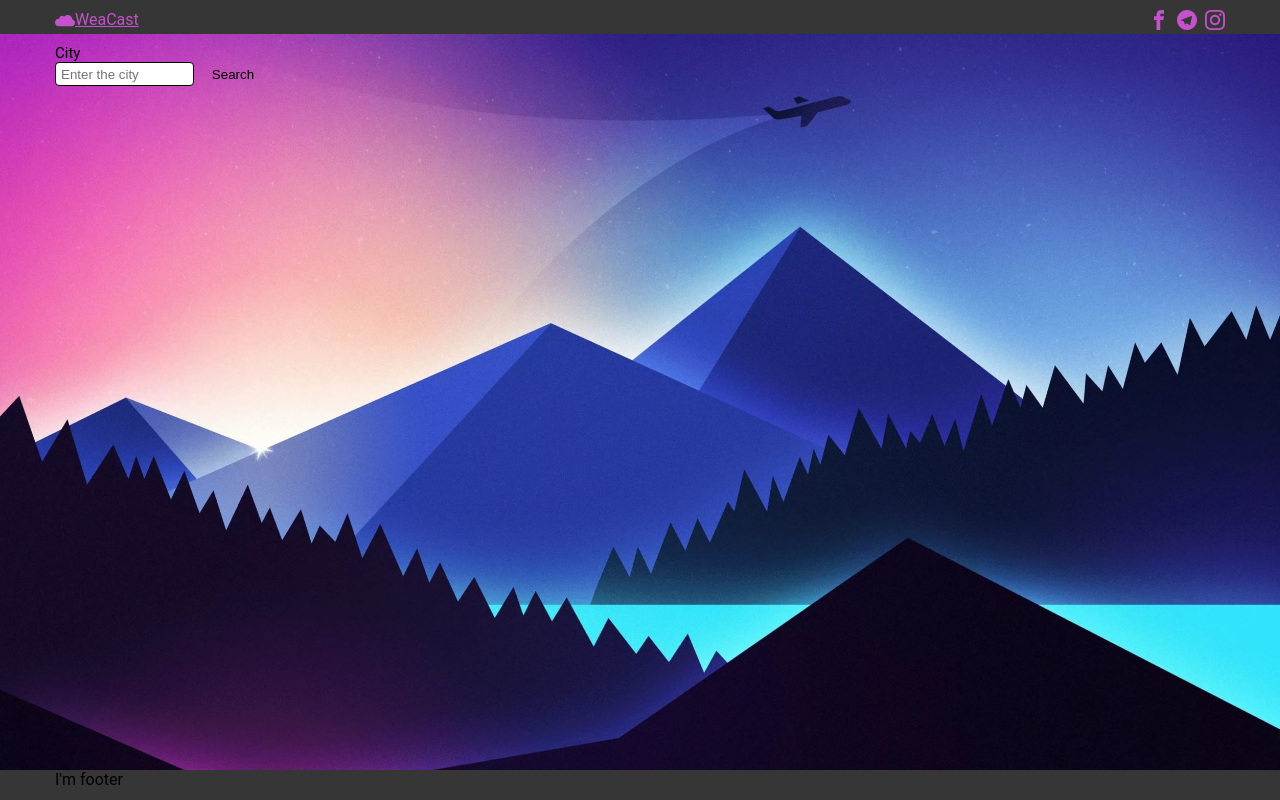
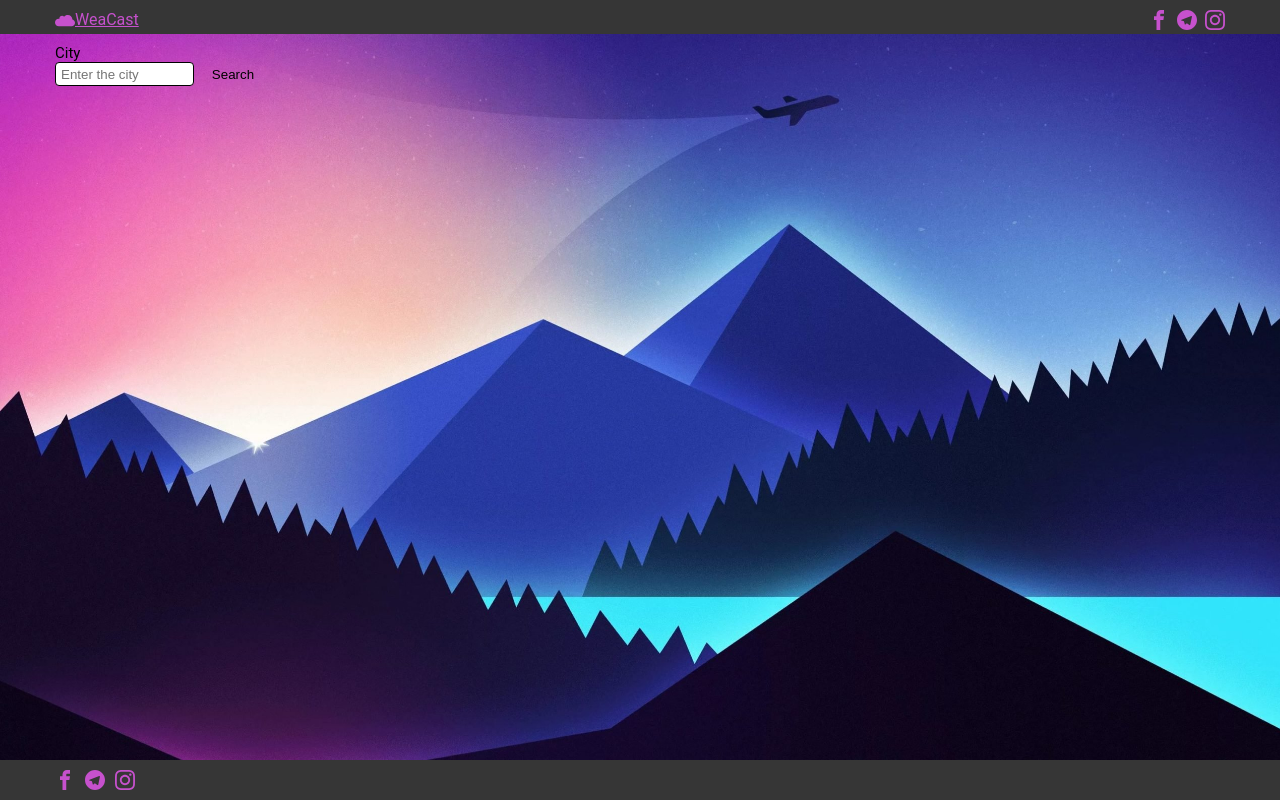
Before and after one commit to HelenFedoseeva/weather-app, a website with bundled scripts: page index.html in a window 1280 px wide. Shown: the top 800 px of the page. Built offline with nearby package versions, Linux system fonts and the light colour scheme; no server answers.

Commit message:
fixed the footer

```diff
--- a/index.html
+++ b/index.html
@@ -1,10 +1,10 @@
 <!DOCTYPE html>
 <html lang="en">
   <head>
-    <meta charset="UTF-8">
-    <meta http-equiv="X-UA-Compatible" content="IE=edge">
-    <meta name="viewport" content="width=device-width, initial-scale=1.0">
-    <link rel="stylesheet" href="./sass/index.css">
+    <meta charset="UTF-8" />
+    <meta http-equiv="X-UA-Compatible" content="IE=edge" />
+    <meta name="viewport" content="width=device-width, initial-scale=1.0" />
+    <link rel="stylesheet" href="./sass/index.css" />
     <title>Weather application</title>
   </head>
   <body class="body">
@@ -12,7 +12,7 @@
       <div class="container header__container">
         <div class="header__logo logo">
           <div>
-                    <svg  class="logo__icon" width="20" height="20">
+            <svg class="logo__icon" width="20" height="20">
               <use href="./img/icons-sprite.svg#icon-cloud"></use>
             </svg>
           </div>
@@ -27,19 +27,24 @@
           <nav class="header__nav">
             <ul class="header__nav-list list">
               <li class="header__nav-item">
+                <a href="#">
                   <svg class="list__icon" width="20" height="20">
                     <use href="./img/icons-sprite.svg#icon-facebook"></use>
                   </svg>
+                </a>
               </li>
               <li class="header__nav-item">
-                            <svg class="list__icon" width="20" height="20">
+                <a href="#"><svg class="list__icon" width="20" height="20">
                     <use href="./img/icons-sprite.svg#icon-telegram"></use>
                   </svg>
+                </a>
               </li>
               <li class="header__nav-item">
+                <a href="#">
                   <svg class="list__icon" width="20" height="20">
                     <use href="./img/icons-sprite.svg#icon-instagram"></use>
                   </svg>
+                </a>
               </li>
             </ul>
           </nav>
@@ -52,7 +57,11 @@
           <label class="main-form__label">
             <span class="main-form__label-text">City</span>
             <div>
-                        <input class="main-form__label-input" type="text" placeholder="Enter the city">
+              <input
+                class="main-form__label-input"
+                type="text"
+                placeholder="Enter the city"
+              />
               <button class="main-form__btn btn" type="submit">Search</button>
             </div>
           </label>
@@ -62,18 +71,50 @@
     </main>
     <footer class="footer">
       <div class="container">
-            <p>I'm footer</p>
+        <ul class="list footer__social-list">
+          <li class="footer__social-item">
+            <a href="#"
+              ><svg class="list__icon" width="20" height="20">
+                <use href="./img/icons-sprite.svg#icon-facebook"></use></svg></a>
+          </li>
+          <li class="footer__social-item">
+            <svg class="list__icon" width="20" height="20">
+              <use href="./img/icons-sprite.svg#icon-telegram"></use>
+            </svg>
+          </li>
+          <li class="footer__social-item">
+            <svg class="list__icon" width="20" height="20">
+              <use href="./img/icons-sprite.svg#icon-instagram"></use>
+            </svg>
+          </li>
+        </ul>
       </div>
     </footer>
     <div id="mobile-menu" class="mobile-menu">
       <div class="mobile-menu__container">
-            <button id="close-mobile-menu" class="mobile-menu__close-btn btn" type="button"></button>
+        <button
+          id="close-mobile-menu"
+          class="mobile-menu__close-btn btn"
+          type="button"
+        ></button>
         <div class="mobile-menu__content">
           <ul class="mobile-menu__list list">
-                    <li class="mobile-menu__item"><a href="#" class="btn mobile-menu__item-btn" data-text="about">About</a></li>
-                    <li class="mobile-menu__item"><a href="#" class="btn mobile-menu__item-btn"  data-text="team">Team</a></li>
-                    <li class="mobile-menu__item"><a href="#" class="btn mobile-menu__item-btn"  data-text="contact">Contact</a></li>
-                    <li class="mobile-menu__item"><a href="#" class="btn mobile-menu__item-btn" data-text="home">Home</a></li>
+            <li class="mobile-menu__item">
+              <a href="#" class="btn mobile-menu__item-btn" data-text="about"
+                >About</a>
+            </li>
+            <li class="mobile-menu__item">
+              <a href="#" class="btn mobile-menu__item-btn" data-text="team"
+                >Team</a>
+            </li>
+            <li class="mobile-menu__item">
+              <a href="#" class="btn mobile-menu__item-btn" data-text="contact"
+                >Contact</a>
+            </li>
+            <li class="mobile-menu__item">
+              <a href="#" class="btn mobile-menu__item-btn" data-text="home"
+                >Home</a>
+            </li>
           </ul>
         </div>
       </div>
--- a/sass/layout/_footer.scss
+++ b/sass/layout/_footer.scss
@@ -1,4 +1,22 @@
 .footer{
+    padding-top: 10px;
     background-color: #363636;
     min-height: 30px;
 }
+
+
+
+
+.footer__social-list {
+    display: flex;
+
+}
+
+.footer__social-item {
+    cursor: pointer;
+    &:not(:last-child){
+        margin-right: 10px;
+    }
+}
+
+.list__icon {}
```
Also changed, not shown: sass/index.css, 1 other file. Lines whose indentation alone changed are shown as unchanged.
